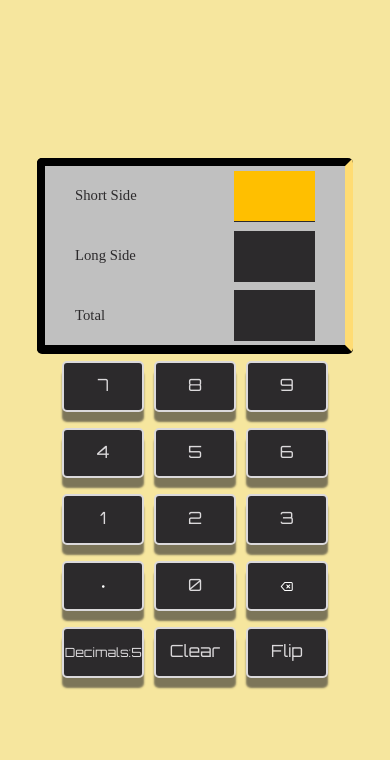
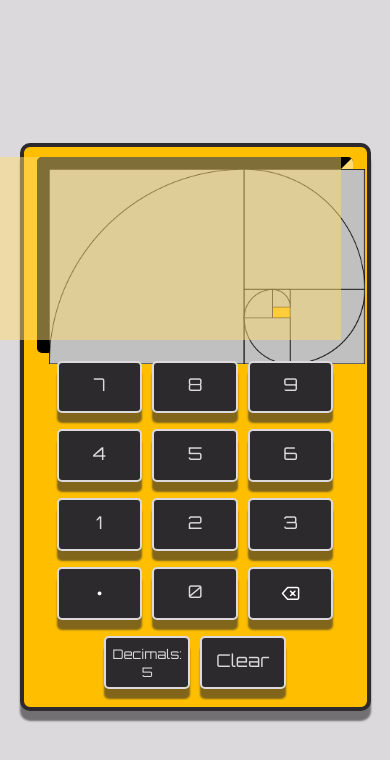
Before and after one commit to mjm5vp/golden-calculator-typescript, a React Native app: screen / in a window 390 px wide. Shown: the top 760 px of the page. Built offline with nearby package versions, Linux system fonts and the light colour scheme; a web font is replaced by a local one.

Commit message:
Remove side inputs and add spiral

```diff
--- a/App.tsx
+++ b/App.tsx
@@ -77,7 +77,9 @@ export default function App() {
 	return (
 		<TouchableWithoutFeedback>
 			<View style={styles.container}>
-				<GoldenRatioCalc />
+				<View style={styles.calc}>
+					<GoldenRatioCalc />
+				</View>
 			</View>
 		</TouchableWithoutFeedback>
 	);
@@ -86,8 +88,22 @@ export default function App() {
 const styles = StyleSheet.create({
 	container: {
 		flex: 1,
+		backgroundColor: colors.gb.white,
 		justifyContent: 'center',
 		alignItems: 'center',
-		backgroundColor: colors.background,
+	},
+	calc: {
+		width: constants.CALC_WIDTH,
+		height: constants.CALC_HEIGHT,
+		backgroundColor: colors.t4k.c,
+		borderColor: colors.gb.black,
+		borderWidth: 4,
+		borderRadius: 10,
+		marginTop: 10,
+		shadowColor: colors.gb.black,
+		shadowOffset: { height: 10, width: 0 },
+		shadowOpacity: 0.6,
+		shadowRadius: 2,
+		elevation: 10,
 	},
 });
--- a/src/components/Button.tsx
+++ b/src/components/Button.tsx
@@ -52,7 +52,8 @@ const styles = StyleSheet.create({
 	},
 	textStyle: {
 		color: colors.gb.white,
-		fontSize: constants.BUTTON_HEIGHT / 3,
+		// fontSize: constants.BUTTON_HEIGHT / 3,
+		fontSize: constants.BUTTON_FONT_SIZE,
 		fontFamily: 'orbitron',
 	},
 	viewStyle: {
--- a/src/components/ButtonRow.tsx
+++ /dev/null
@@ -1,29 +0,0 @@
-import React from 'react';
-import { View, StyleSheet, Text } from 'react-native';
-import * as constants from '../utils/constants';
-import { Button, IconButton } from './Button';
-
-type ButtonRowProps = {
-	numbers: number[];
-	onPress: (value: string) => void;
-};
-
-const ButtonRow: React.FC<ButtonRowProps> = ({ numbers, onPress }) => {
-	return (
-		<View style={styles.rowContainer}>
-			{numbers.map((num: number) => {
-				return <Button onPress={() => onPress(String(num))}>{num}</Button>;
-			})}
-		</View>
-	);
-};
-
-const styles = StyleSheet.create({
-	rowContainer: {
-		width: constants.RECT_CONTAINER_WIDTH,
-		flexDirection: 'row',
-		justifyContent: 'center',
-	},
-});
-
-export default ButtonRow;
--- a/src/components/NumberPad.tsx
+++ b/src/components/NumberPad.tsx
@@ -3,9 +3,9 @@ import { View, Text, StyleSheet } from 'react-native';
 import { Entypo, Feather } from '@expo/vector-icons';
 
 import { Button, IconButton } from './Button';
-import ButtonRow from './ButtonRow';
 import * as constants from '../utils/constants';
 import colors from '../utils/colors';
+import { column } from 'mathjs';
 
 type NumberPadProps = {
 	buttonPress: (number: string) => void;
@@ -13,7 +13,6 @@ type NumberPadProps = {
 	clearButton: () => void;
 	updateDecimals: () => void;
 	decimals: number;
-	flipCard: () => void;
 };
 
 const NumberPad: React.FC<NumberPadProps> = ({
@@ -22,48 +21,56 @@ const NumberPad: React.FC<NumberPadProps> = ({
 	clearButton,
 	updateDecimals,
 	decimals,
-	flipCard,
 }) => {
 	return (
 		<View style={styles.container}>
-			<ButtonRow
-				numbers={[7, 8, 9]}
-				onPress={(value: string) => buttonPress(value)}
-			/>
-
-			<ButtonRow
-				numbers={[4, 5, 6]}
-				onPress={(value: string) => buttonPress(value)}
-			/>
-
-			<ButtonRow
-				numbers={[1, 2, 3]}
-				onPress={(value: string) => buttonPress(value)}
-			/>
+			{[
+				[7, 8, 9],
+				[4, 5, 6],
+				[1, 2, 3],
+			].map((row: number[], i: number) => {
+				return (
+					<View style={styles.rowContainer} key={i}>
+						{row.map((num: number) => {
+							return (
+								<Button key={num} onPress={() => buttonPress(String(num))}>
+									{num}
+								</Button>
+							);
+						})}
+					</View>
+				);
+			})}
 
 			<View style={styles.rowContainer}>
 				<IconButton onPress={() => buttonPress('.')}>
-					<Entypo name="dot-single" color="white" />
+					<Entypo
+						name="dot-single"
+						color="white"
+						size={constants.BUTTON_FONT_SIZE}
+					/>
 				</IconButton>
 				<Button onPress={() => buttonPress('0')}>0</Button>
 				<IconButton onPress={() => deleteButton()}>
-					<Feather name="delete" type="feather" color="white" />
+					<Feather
+						name="delete"
+						type="feather"
+						color="white"
+						size={constants.BUTTON_FONT_SIZE}
+					/>
 				</IconButton>
 			</View>
 
 			<View style={styles.rowContainer}>
 				<IconButton onPress={() => updateDecimals()}>
-					<Text
-						adjustsFontSizeToFit
-						numberOfLines={1}
-						style={styles.decimalsText}
-					>
-						Decimals:
-					</Text>
-					<Text style={styles.decimalsText}>{decimals}</Text>
+					<View style={styles.decimalsContainer}>
+						<Text adjustsFontSizeToFit style={styles.decimalsText}>
+							Decimals:
+						</Text>
+						<Text style={styles.decimalsText}>{decimals}</Text>
+					</View>
 				</IconButton>
 				<Button onPress={() => clearButton()}>Clear</Button>
-				<Button onPress={() => flipCard()}>Flip</Button>
 			</View>
 		</View>
 	);
@@ -72,18 +79,21 @@ const NumberPad: React.FC<NumberPadProps> = ({
 const styles = StyleSheet.create({
 	container: {
 		height: constants.NUMBER_PAD_HEIGHT,
-		width: constants.RECT_CONTAINER_WIDTH,
 		justifyContent: 'space-around',
 		alignItems: 'center',
 	},
 	rowContainer: {
-		width: constants.RECT_CONTAINER_WIDTH,
 		flexDirection: 'row',
+	},
+	decimalsContainer: {
+		flex: 1,
+		flexDirection: 'column',
+		alignItems: 'center',
 		justifyContent: 'center',
 	},
 	decimalsText: {
 		fontSize: constants.BUTTON_HEIGHT / 4,
-		// fontSize: 10,
+		marginTop: 5,
 		fontFamily: 'orbitron',
 		color: colors.gb.white,
 	},
--- a/src/components/SideInput.tsx
+++ b/src/components/SideInput.tsx
@@ -14,7 +14,6 @@ import * as Haptics from 'expo-haptics';
 type SideInputProps = {
 	labelText: string;
 	pressView: () => void;
-	// highlightStyle: ViewStyle;
 	isSelected: boolean;
 	value: string;
 };
@@ -22,7 +21,6 @@ type SideInputProps = {
 const SideInput = ({
 	labelText,
 	pressView,
-	// highlightStyle,
 	isSelected = false,
 	value,
 }: SideInputProps) => {
@@ -34,51 +32,41 @@ const SideInput = ({
 	return (
 		<View style={styles.sideInputContainer}>
 			<Text style={styles.labelText}>{labelText}</Text>
-			<View style={styles.elevationInput}>
-				<TouchableOpacity onPress={onPress}>
-					<View style={[styles.textInput, isSelected ? styles.selected : null]}>
-						<Text allowFontScaling style={styles.text} numberOfLines={3}>
-							{value}
-						</Text>
-					</View>
-				</TouchableOpacity>
-			</View>
+			<TouchableOpacity
+				onPress={onPress}
+				style={[styles.input, isSelected ? styles.selected : null]}
+			>
+				<Text allowFontScaling style={styles.text} numberOfLines={3}>
+					{value}
+				</Text>
+			</TouchableOpacity>
 		</View>
 	);
 };
 
 const styles = StyleSheet.create({
-	elevationInput: {
-		borderTopWidth: 0,
-		elevation: 10,
-	},
 	sideInputContainer: {
 		flexDirection: 'row',
 		justifyContent: 'space-between',
 		alignItems: 'center',
-		marginLeft: 30,
-		marginRight: 30,
-	},
-	textInput: {
-		backgroundColor: colors.gb.black,
-		width: constants.TEXT_INPUT_WIDTH,
-		height: constants.TEXT_INPUT_HEIGHT,
-		justifyContent: 'center',
-		shadowOffset: { height: 1, width: 0 },
-		shadowColor: colors.gb.black,
-		shadowOpacity: 1.0,
-		// borderWidth: 2,
-		// borderColor: colors.t4k.c,
-		// borderRadius: 2
+		marginHorizontal: 30,
 	},
 	labelText: {
 		fontSize: constants.TEXT_INPUT_HEIGHT / 3 - 2,
 		fontWeight: '200',
 		fontFamily: 'goldenFont',
 		color: colors.gb.black,
-		// textShadowOffset: { height: 1, width: 1 },
-		// textShadowColor: colors.gb.white,
-		// textShadowRadius: 2
+	},
+	input: {
+		backgroundColor: colors.gb.black,
+		width: constants.TEXT_INPUT_WIDTH,
+		height: constants.TEXT_INPUT_HEIGHT,
+		justifyContent: 'center',
+		alignItems: 'center',
+		padding: 5,
+		shadowOffset: { height: 1, width: 0 },
+		shadowColor: colors.gb.black,
+		shadowOpacity: 1.0,
 	},
 	text: {
 		fontSize: constants.TEXT_INPUT_HEIGHT / 3 - 2,
@@ -87,7 +75,9 @@ const styles = StyleSheet.create({
 		color: colors.gb.darkestGold,
 	},
 	selected: {
-		backgroundColor: colors.myGold.gold,
+		backgroundColor: constants.highlight,
+		borderColor: colors.gb.black,
+		borderWidth: 0.5,
 	},
 });
 
--- a/src/golden-ratio/DisplayRectangle.tsx
+++ b/src/golden-ratio/DisplayRectangle.tsx
@@ -1,9 +1,16 @@
 import React, { useState, useEffect } from 'react';
-import { StyleSheet, View, ViewStyle } from 'react-native';
+import {
+	ImageBackground,
+	StyleSheet,
+	TouchableOpacity,
+	ViewStyle,
+	Text,
+} from 'react-native';
 import { InputField } from './GoldenRatioCalc';
 
 import * as constants from '../utils/constants';
 import colors from '../utils/colors';
+import spiral from '../../assets/images/golden-spiral.png';
 
 type DisplayRectangleProps = {
 	inputField: InputField;
@@ -31,16 +38,36 @@ const DisplayRectangle = ({ inputField, children }: DisplayRectangleProps) => {
 		}
 	}, [inputField]);
 
-	return <View style={[styles.displayRectangle, borderStyle]}>{children}</View>;
+	return (
+		<ImageBackground
+			source={spiral}
+			style={[styles.displayRectangle, borderStyle]}
+		>
+			<TouchableOpacity style={styles.longButton}></TouchableOpacity>
+			<TouchableOpacity style={styles.totalButton}></TouchableOpacity>
+			{/* {children} */}
+		</ImageBackground>
+	);
 };
 
 const styles = StyleSheet.create({
+	longButton: {
+		width: constants.RECT_WIDTH / 1.618 - 12,
+		height: constants.RECT_HEIGHT - 12,
+		backgroundColor: 'rgba(255,220,115, .5)',
+	},
+	totalButton: {
+		width: constants.RECT_WIDTH / 1.618 - 12,
+		height: constants.RECT_HEIGHT - 12,
+		backgroundColor: 'rgba(255,220,115, .5)',
+	},
 	displayRectangle: {
-		backgroundColor: colors.rectBackground,
-		borderWidth: 8,
+		borderWidth: 12,
 		borderRadius: 5,
 		height: constants.RECT_HEIGHT,
-		justifyContent: 'space-around',
+		justifyContent: 'flex-end',
+		alignItems: 'flex-end',
+		flexDirection: 'row',
 		shadowOffset: { height: 1, width: 0 },
 		shadowColor: 'black',
 		shadowOpacity: 1.0,
--- a/src/golden-ratio/GoldenRatioCalc.tsx
+++ b/src/golden-ratio/GoldenRatioCalc.tsx
@@ -2,8 +2,6 @@ import React, { useState, useEffect } from 'react';
 import { StyleSheet, View } from 'react-native';
 import { phi } from 'mathjs';
 
-import * as constants from '../utils/constants';
-import colors from '../utils/colors';
 import SideInput from '../components/SideInput';
 import NumberPad from '../components/NumberPad';
 import DisplayRectangle from './DisplayRectangle';
@@ -51,13 +49,12 @@ const GoldenRatioCalc = () => {
 	};
 
 	const clearButtonPress = () => {
-		setInputField(InputField.SHORT);
-		clearCalcValues();
+		setCalcValue({ short: '', long: '', total: '' });
 	};
 
 	const updateCalcValue = (text: string) => {
 		if (!text) {
-			clearCalcValues();
+			clearButtonPress();
 			return;
 		}
 
@@ -104,10 +101,6 @@ const GoldenRatioCalc = () => {
 		return isNaN(number) ? 'ERROR' : String(number.toFixed(decimals));
 	};
 
-	const clearCalcValues = () => {
-		setCalcValue({ short: '', long: '', total: '' });
-	};
-
 	const getSelectedCalcValue = (): string => {
 		return calcValue[inputField];
 	};
@@ -116,7 +109,7 @@ const GoldenRatioCalc = () => {
 		<View style={styles.rectContainer}>
 			<DisplayRectangle inputField={inputField}>
 				<>
-					<SideInput
+					{/* <SideInput
 						pressView={() => setInputField(InputField.SHORT)}
 						isSelected={inputField === InputField.SHORT}
 						labelText="Short Side"
@@ -133,7 +126,7 @@ const GoldenRatioCalc = () => {
 						isSelected={inputField === InputField.TOTAL}
 						labelText="Total"
 						value={calcValue.total}
-					/>
+					/> */}
 				</>
 			</DisplayRectangle>
 
@@ -141,7 +134,6 @@ const GoldenRatioCalc = () => {
 				buttonPress={(text) => numberButtonPress(text)}
 				clearButton={() => clearButtonPress()}
 				deleteButton={() => deleteButtonPress()}
-				flipCard={() => {}}
 				updateDecimals={() => decimalsButtonPress()}
 				decimals={decimals}
 			/>
@@ -151,10 +143,9 @@ const GoldenRatioCalc = () => {
 
 const styles = StyleSheet.create({
 	rectContainer: {
-		// height: constants.RECT_HEIGHT,
-		// width: constants.RECT_CONTAINER_WIDTH,
+		alignItems: 'center',
 		justifyContent: 'space-around',
-		alignItems: 'center',
+		flex: 1,
 		marginTop: 10,
 		marginBottom: 10,
 	},
--- a/src/utils/constants.ts
+++ b/src/utils/constants.ts
@@ -10,16 +10,17 @@ export const SCREEN_WIDTH = Dimensions.get('window').width;
 export const SCREEN_HEIGHT = Dimensions.get('window').height;
 export const ASPECT_RATIO = SCREEN_HEIGHT / SCREEN_WIDTH;
 
+// Calculator
 export const CALC_WIDTH =
-	ASPECT_RATIO > 1.6 ? SCREEN_WIDTH * 0.9 : SCREEN_WIDTH * 0.7;
+	ASPECT_RATIO > phi ? SCREEN_WIDTH * 0.9 : SCREEN_WIDTH * 0.7;
+export const CALC_HEIGHT = CALC_WIDTH * phi;
 
-// Calculator
-export const CALC_HEIGHT = CALC_WIDTH * phi;
+// Rect Screen
 export const RECT_WIDTH = CALC_WIDTH * 0.9;
 export const RECT_HEIGHT = RECT_WIDTH / phi;
 export const RECT_CONTAINER_WIDTH = CALC_WIDTH - 8;
 // export const RECT_CONTAINER_HEIGHT = CALC_HEIGHT - 20;
-export const TEXT_INPUT_HEIGHT = RECT_HEIGHT / 3 - 15;
+export const TEXT_INPUT_HEIGHT = RECT_HEIGHT / 3 - RECT_HEIGHT * 0.05;
 export const TEXT_INPUT_WIDTH = TEXT_INPUT_HEIGHT * phi;
 
 // Video
@@ -27,9 +28,10 @@ export const VIDEO_WIDTH = RECT_WIDTH * 0.7;
 export const VIDEO_HEIGHT = VIDEO_WIDTH / phi;
 
 // Number Pad
-export const NUMBER_PAD_HEIGHT = CALC_HEIGHT - RECT_HEIGHT - 40;
+export const NUMBER_PAD_HEIGHT = CALC_HEIGHT - RECT_HEIGHT - CALC_HEIGHT * 0.05;
 export const BUTTON_HEIGHT = (NUMBER_PAD_HEIGHT - 80) / 5;
 export const BUTTON_WIDTH = BUTTON_HEIGHT * phi;
+export const BUTTON_FONT_SIZE = BUTTON_HEIGHT / 3;
 // export const BUTTON_WIDTH = (RECT_CONTAINER_WIDTH * 0.7) / 3;
 // export const BUTTON_HEIGHT = BUTTON_WIDTH / phi;
 
```
Also changed, not shown: assets/images/golden-spiral.png (added), 1 other file (tests, documents, lock files or other folders).
